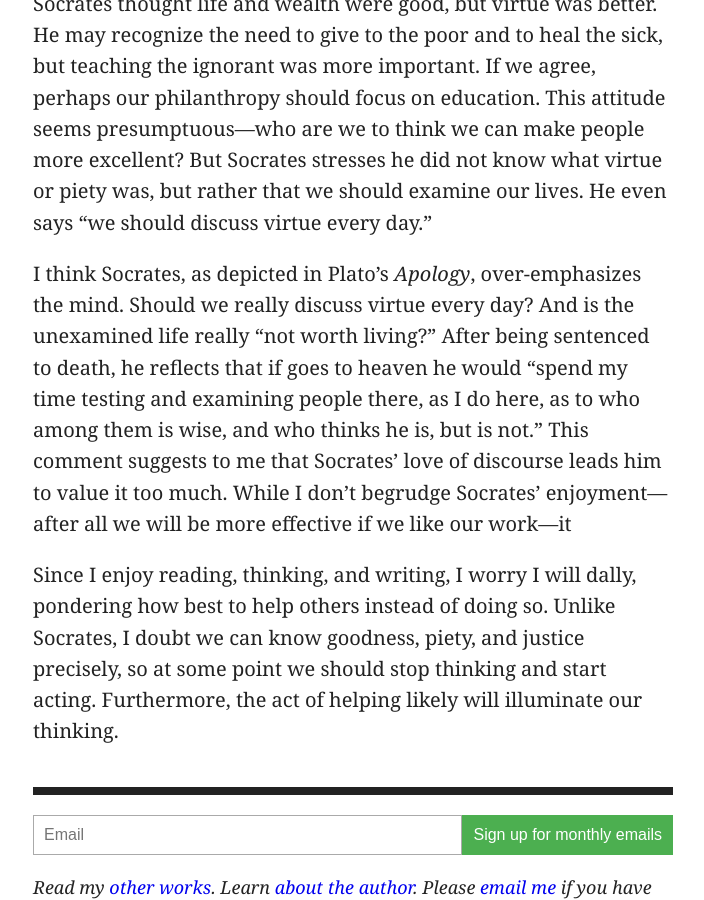
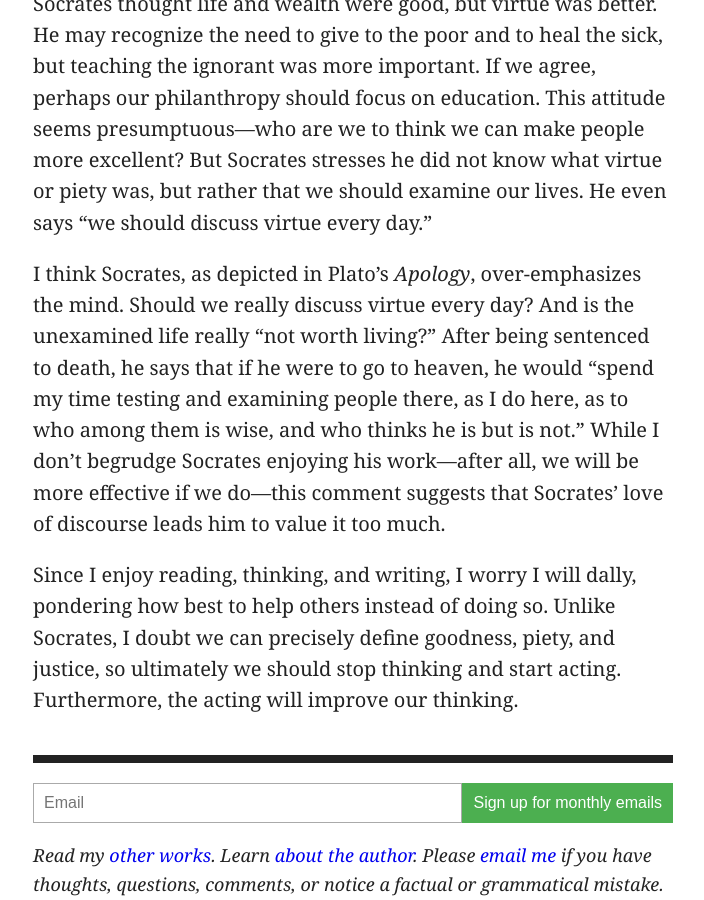
Before and after one commit to artsandmetaphysics/goodlifeodyssey, a Jekyll site: the page built from _meditations/duty-to-others-and-platos-apology.md, in a window 1280 px wide and 900 px high, scrolled down 1425 px. Shown: the whole window, without its empty margins (287-991 px from the left). Built offline with Jekyll 4.4.1, drawn with Linux system fonts in a browser that asks for light colours.

Commit message:
Add content

```diff
--- a/_meditations/duty-to-others-and-platos-apology.md
+++ b/_meditations/duty-to-others-and-platos-apology.md
@@ -22,6 +22,6 @@ Socrates considered the impact of his actions. For example, he avoided political
 
 Socrates thought life and wealth were good, but virtue was better. He may recognize the need to give to the poor and to heal the sick, but teaching the ignorant was more important. If we agree, perhaps our philanthropy should focus on education. This attitude seems presumptuous—who are we to think we can make people more excellent? But Socrates stresses he did not know what virtue or piety was, but rather that we should examine our lives. He even says “we should discuss virtue every day.”
 
-I think Socrates, as depicted in Plato’s _Apology_, over-emphasizes the mind. Should we really discuss virtue every day? And is the unexamined life really “not worth living?” After being sentenced to death, he reflects that if goes to heaven he would “spend my time testing and examining people there, as I do here, as to who among them is wise, and who thinks he is, but is not.” This comment suggests to me that Socrates’ love of discourse leads him to value it too much. While I don’t begrudge Socrates’ enjoyment—after all we will be more effective if we like our work—it
+I think Socrates, as depicted in Plato’s _Apology_, over-emphasizes the mind. Should we really discuss virtue every day? And is the unexamined life really “not worth living?” After being sentenced to death, he says that if he were to go to heaven, he would “spend my time testing and examining people there, as I do here, as to who among them is wise, and who thinks he is but is not.” While I don’t begrudge Socrates enjoying his work—after all, we will be more effective if we do—this comment suggests that Socrates’ love of discourse leads him to value it too much.
 
-Since I enjoy reading, thinking, and writing, I worry I will dally, pondering how best to help others instead of doing so. Unlike Socrates, I doubt we can know goodness, piety, and justice precisely, so at some point we should stop thinking and start acting. Furthermore, the act of helping likely will illuminate our thinking.
+Since I enjoy reading, thinking, and writing, I worry I will dally, pondering how best to help others instead of doing so. Unlike Socrates, I doubt we can precisely define goodness, piety, and justice, so ultimately we should stop thinking and start acting. Furthermore, the acting will improve our thinking.
```
Also changed, not shown: meditations/duty-to-others-and-platos-apology.md (+2 -2 lines).
